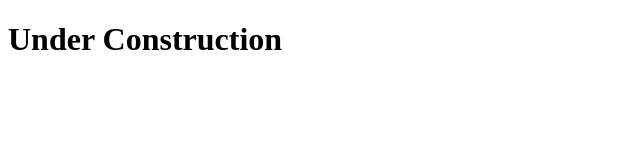
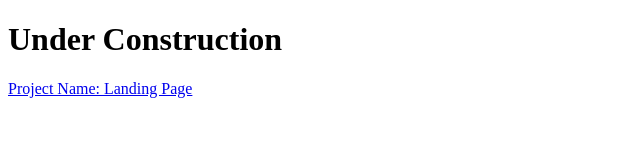
Before and after one commit to ryugaeun/ryugaeun.github.io, a plain HTML site: page index.html in a window 1280 px wide. Shown: the whole page, without its empty margins (0-640 px from the left). Drawn offline with Linux system fonts and the light colour scheme.

Commit message:
Link: Landing Page
Landing Page 하이퍼링크 걸기

```diff
--- a/index.html
+++ b/index.html
@@ -9,5 +9,7 @@
 <!-- 대제목 Heading 1 -->
 <h1>Under Construction</h1>
 
+<a href="projects/landing-page/index.html">Project Name: Landing Page</a>
+
 </body>
 </html>
```
